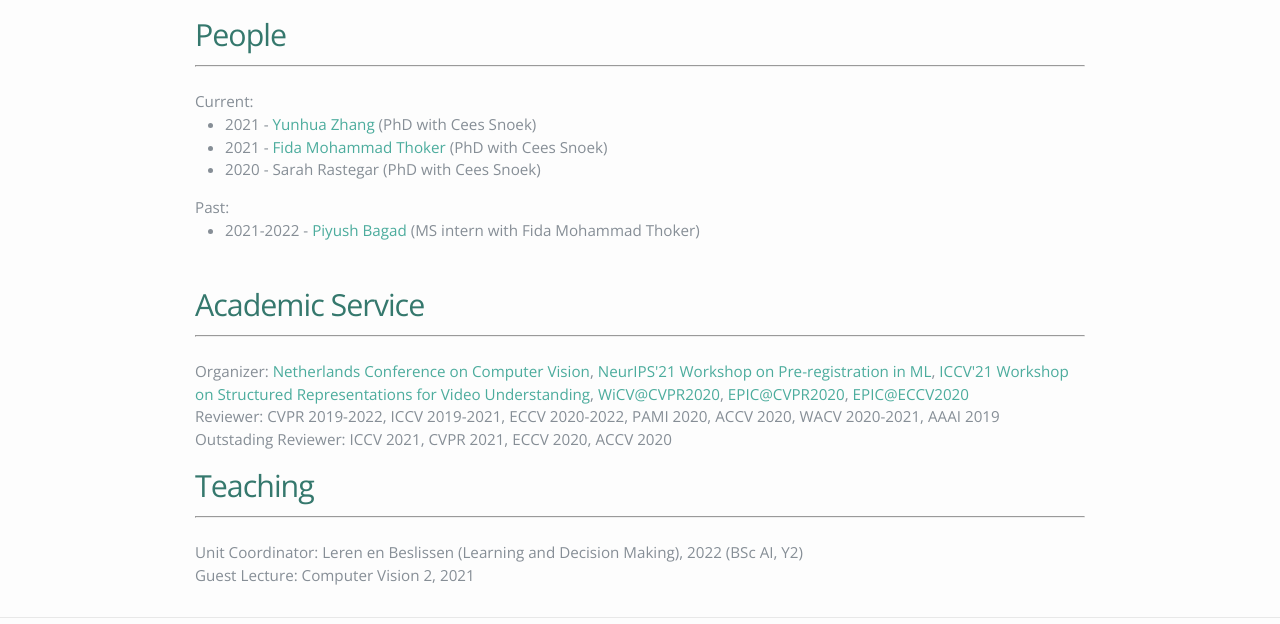
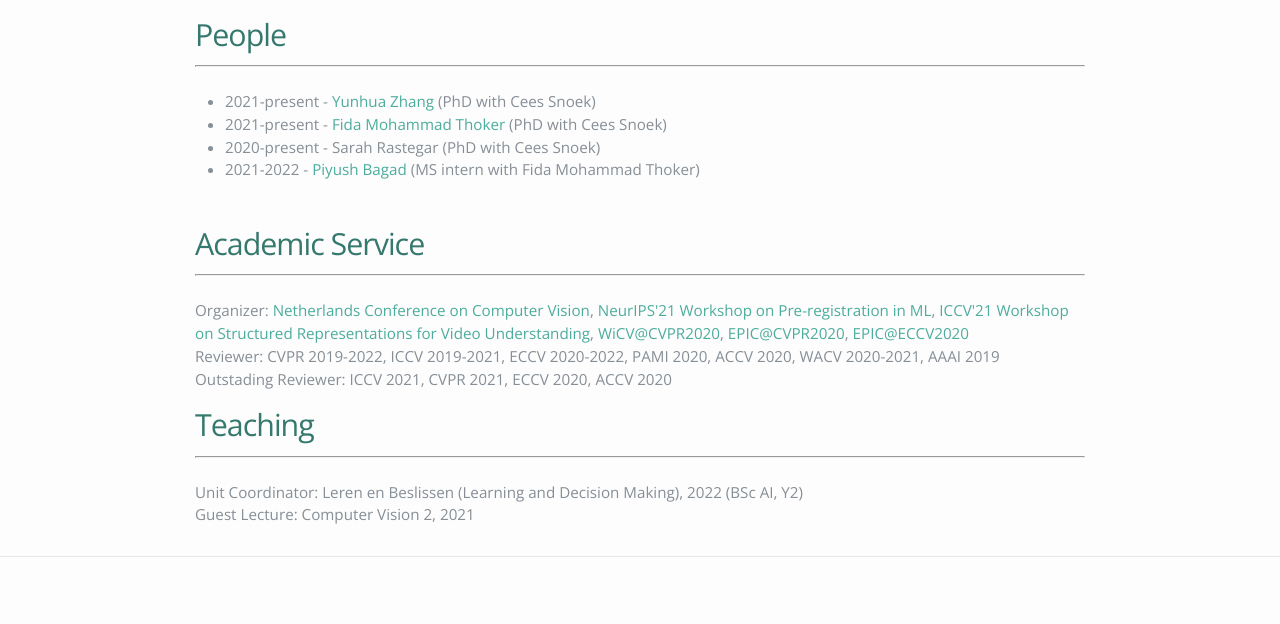
Before and after one commit to sareerulamin/sareerulamin.github.io, a website: page index.html in a window 1280 px wide. Shown: the part 2749-3373 px from the top of the page. Drawn offline with nearby package versions, Linux system fonts and the light colour scheme; some icons are missing; a web font is replaced by a local one.

Commit message:
Changed layour of people

```diff
--- a/index.html
+++ b/index.html
@@ -281,14 +281,10 @@ IEEE Conference on Computer Vision and Pattern Recognition (<strong>CVPR</strong
 <h1 id="people" style="padding-top: 10px">People</h1>
 <hr />
 <br>
-Current:
 <ul>
-    <li>2021 - <a href="https://xiaobai1217.github.io/">Yunhua Zhang</a> (PhD with Cees Snoek)</li>
-    <li>2021 - <a href="https://xiaobai1217.github.io/">Fida Mohammad Thoker</a> (PhD with Cees Snoek)</li>
-    <li> 2020 - Sarah Rastegar (PhD with Cees Snoek)</li>
-</ul>
-Past:
-<ul>
+    <li>2021-present - <a href="https://xiaobai1217.github.io/">Yunhua Zhang</a> (PhD with Cees Snoek)</li>
+    <li>2021-present - <a href="https://xiaobai1217.github.io/">Fida Mohammad Thoker</a> (PhD with Cees Snoek)</li>
+    <li> 2020-present - Sarah Rastegar (PhD with Cees Snoek)</li>
     <li>2021-2022 - <a href="https://bpiyush.github.io/">Piyush Bagad</a> (MS intern with Fida Mohammad Thoker)</li>
 </ul>
 
```
